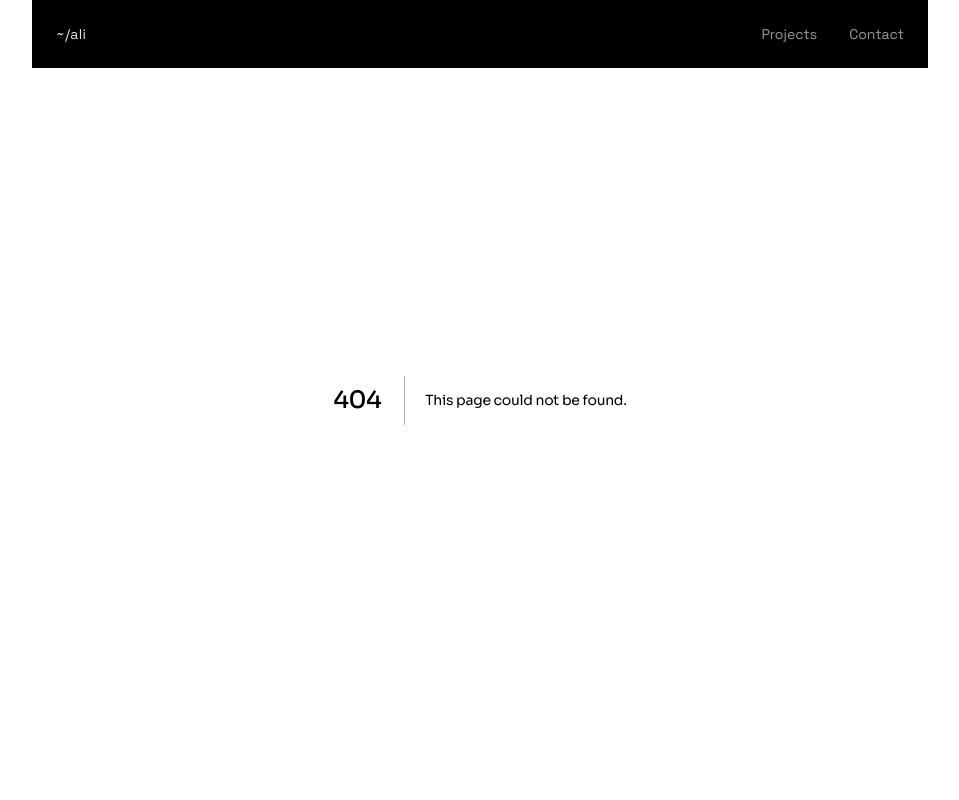
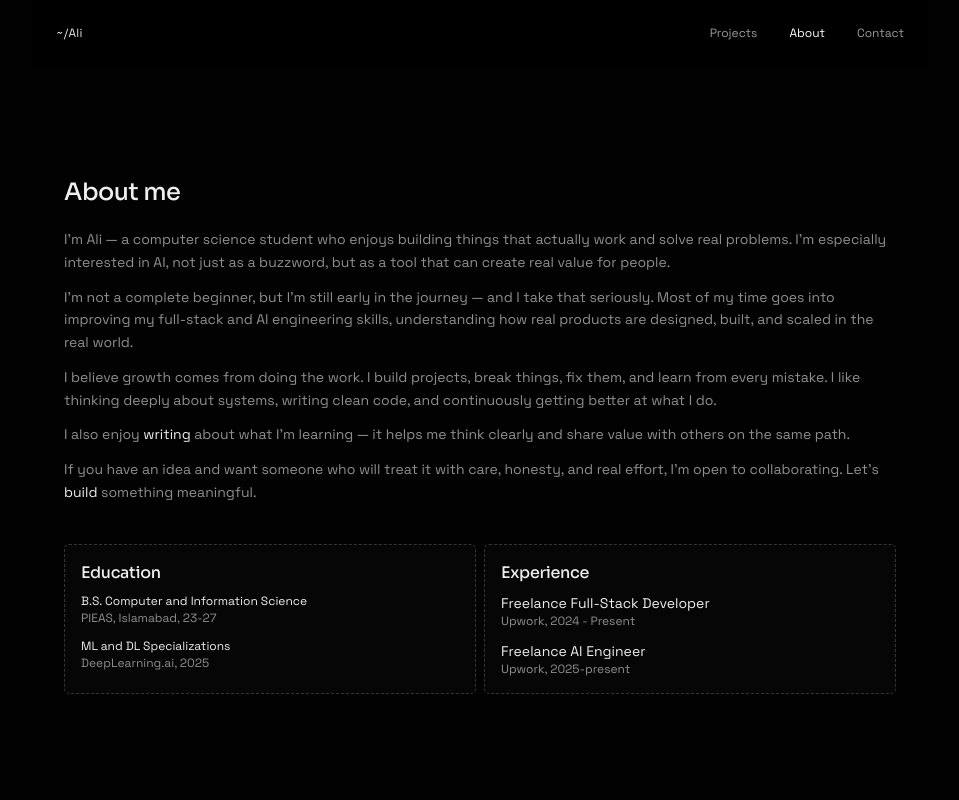
Before and after one commit to salisai/Portfolio, a Next.js app: page /about in a window 1280 px wide. Before the commit this address had no page. Shown: the top 800 px of the page, without its empty margins (160-1119 px from the left). Built offline with nearby package versions, Linux system fonts and the light colour scheme.

Commit message:
portfolio updates

```diff
--- /dev/null
+++ b/app/about/page.tsx
@@ -0,0 +1,101 @@
+'use client'
+
+import React from 'react'
+import {motion} from "framer-motion";
+import { reveal, revealSoft, cardReveal, stagger } from '@/lib/motion'
+import Link from 'next/link';
+
+const About = () => {
+  return (
+     <div className="pt-24">
+      <section className="max-w-6xl mx-auto px-4 sm:px-6 lg:px-8 py-20">
+        <motion.h1
+          className="text-2xl font-medium text-foreground mb-2"
+          variants={reveal}
+          initial="hidden"
+          whileInView="show"
+          viewport={{once: true}}
+        >
+          About me</motion.h1>
+
+          <div>
+            <motion.section
+              variants={stagger}
+              initial="hidden"
+              whileInView="show"
+              viewport={{once: true, margin: "-80px"}}
+              className="max-w-4xl py-1 mt-2 sm:mt-4">
+
+              <motion.div
+                variants={revealSoft}
+                initial="hidden"
+                whileInView="show"
+                viewport={{once: true}}
+                className="space-y-3 text-sm text-muted-foreground leading-relaxed"
+              >
+                <p>I’m Ali — a computer science student who enjoys building things that actually work and solve real problems. I’m especially interested in AI, not just as a buzzword, but as a tool that can create real value for people.</p>
+
+                <p>I’m not a complete beginner, but I’m still early in the journey — and I take that seriously. Most of my time goes into improving my full-stack and AI engineering skills, understanding how real products are designed, built, and scaled in the real world.</p>
+
+                <p>I believe growth comes from doing the work. I build projects, break things, fix them, and learn from every mistake. I like thinking deeply about systems, writing clean code, and continuously getting better at what I do.</p>
+
+                <p>I also enjoy <Link href="https://medium.com/@salisai" className="text-primary">writing</Link>{" "}about what I’m learning — it helps me think clearly and share value with others on the same path.</p>
+
+                <p>If you have an idea and want someone who will treat it with care, honesty, and real effort, I’m open to collaborating. Let’s <Link href="/contact" className="text-primary">build</Link>{" "}something meaningful.</p>
+              </motion.div>
+
+              <motion.div
+                variants={stagger}
+                initial="hidden"
+                whileInView="show"
+                viewport={{once: true}}
+                className="mt-10 grid grid-cols-1 md:grid-cols-2 gap-2"
+              >
+                <motion.div
+                  variants={cardReveal}
+                  initial="hidden"
+                  whileInView="show"
+                  viewport={{once: true}}
+                  className="bg-card p-4 border border-dashed rounded-[5px] border-primary/20 hover:border-primary/24"
+                >
+                  <h3 className="text-foreground font-medium mb-2">Education</h3>
+                  <ul className="space-y-3 text-sm text-muted-foreground">
+                    <li>
+                      <p className="text-foreground font-normal text-[12px]">B.S. Computer and Information Science</p>
+                      <p className="text-xs">PIEAS, Islamabad, 23-27</p>
+                    </li>
+                    <li>
+                      <p className="text-foreground font-normal text-[12px]">ML and DL Specializations</p>
+                      <p className="text-xs">DeepLearning.ai, 2025</p>
+                    </li>
+                  </ul>
+                </motion.div>
+
+                <motion.div
+                  variants={cardReveal}
+                  initial="hidden"
+                  whileInView="show"
+                  viewport={{once: true}}
+                  className="bg-card p-4 border border-dashed rounded-[5px] border-primary/20 hover:border-primary/24"
+                >
+                  <h3 className="text-foreground font-medium mb-2">Experience</h3>
+                  <ul className="space-y-3 text-sm text-muted-foreground">
+                    <li>
+                      <p className="text-foreground font-normal">Freelance Full-Stack Developer</p>
+                      <p className="text-xs">Upwork, 2024 - Present</p>
+                    </li>
+                    <li>
+                      <p className="text-foreground font-normal">Freelance AI Engineer</p>
+                      <p className="text-xs">Upwork, 2025-present</p>
+                    </li>
+                  </ul>
+                </motion.div>
+              </motion.div>
+            </motion.section>
+          </div>
+      </section>
+    </div>
+  )
+}
+
+export default About
--- a/app/contact/page.tsx
+++ b/app/contact/page.tsx
@@ -58,7 +58,7 @@ export default function Contact() {
           initial="hidden"
           whileInView="show"
           viewport={{once: true}}
-          className="text-2xl font-bold text-foreground mb-2"
+          className="text-2xl font-medium text-foreground mb-2"
         >Get In Touch
         </motion.h1>
 
@@ -68,7 +68,7 @@ export default function Contact() {
           whileInView="show"
           viewport={{once: true}}
 
-          className="text-muted-foreground mb-6 max-w-2xl"
+          className="text-muted-foreground text-sm mb-6 max-w-2xl"
         >
           I'm always interested in hearing about new projects and opportunities. Let's connect!
         </motion.p>
@@ -92,8 +92,8 @@ export default function Contact() {
               <div className="flex gap-4">
                 <Mail className="w-4 h-5 text-primary shrink-0" />
                 <div>
-                  <h3 className="text-foreground font-semibold mb-1">Email</h3>
-                  <a href="mailto:sayeed51003@example.com" className="text-muted-foreground hover:text-primary transition-colors">
+                  <h3 className="text-foreground font-normal text-[14px]">Email</h3>
+                  <a href="mailto:sayeed51003@example.com" className="text-muted-foreground text-sm hover:text-primary transition-colors">
                     sayeed51003@gmail.com
                   </a>
                 </div>
@@ -104,8 +104,8 @@ export default function Contact() {
               <div className="flex gap-4">
                 <MapPin className="w-5 h-5 text-primary shrink-0" />
                 <div>
-                  <h3 className="text-foreground font-semibold mb-1">Location</h3>
-                  <p className="text-muted-foreground">Islamabad, Pak</p>
+                  <h3 className="text-foreground text-[14px] font-normal">Location</h3>
+                  <p className="text-muted-foreground text-sm">Islamabad, Pak</p>
                 </div>
               </div>
             </Card>
@@ -114,8 +114,8 @@ export default function Contact() {
               <div className="flex gap-4">
                 <MapPin className="w-5 h-5 shrink-0" />
                 <div>
-                  <h3 className="text-foreground font-semibold mb-1">Available</h3>
-                  <p className="text-muted-foreground">For projects</p>
+                  <h3 className="text-foreground font-normal text-[14px]">Available</h3>
+                  <p className="text-muted-foreground text-sm">For projects</p>
                 </div>
               </div>
             </Card>
@@ -138,7 +138,7 @@ export default function Contact() {
                     value={formData.name}
                     onChange={handleChange}
                     required
-                    className=" border border-dashed border-primary/10 text-[14px] placeholder:text-muted-foreground"
+                    className=" border border-dashed border-primary/10 text-sm placeholder:text-muted-foreground"
                   />
                   <Input
                     placeholder="Your Email"
@@ -147,7 +147,7 @@ export default function Contact() {
                     value={formData.email}
                     onChange={handleChange}
                     required
-                    className=" border border-dashed border-primary/10 text-[14px] placeholder:text-muted-foreground"
+                    className=" border border-dashed border-primary/10 text-sm placeholder:text-muted-foreground"
                   />
                 </div>
 
@@ -159,7 +159,7 @@ export default function Contact() {
                   required
                   className="
                     border border-dashed border-primary/10
-                    text-[14px]
+                    text-sm
                     placeholder:text-muted-foreground
                     min-h-32
                     resize-none
--- a/app/page.tsx
+++ b/app/page.tsx
@@ -55,9 +55,9 @@ export default function Home() {
               <img
                 src="/me.jpeg"
                 alt="Ali"
-                className="w-20 h-20 object-cover rounded-[10px]"
+                className="w-16 h-16 sm:h-18 sm:w-18 object-cover rounded-[10px]"
               />
-              <div className="absolute bottom-0 rounded-[10px] left-0 w-20 h-20 pointer-events-none
+              <div className="absolute bottom-0 rounded-[10px] left-0 w-18 h-18 pointer-events-none
                   bg-linear-to-b from-transparent to-black/90">
               </div>
             </motion.div>
@@ -68,7 +68,7 @@ export default function Home() {
                 initial="hidden"
                 whileInView="show"
                 viewport={{once: true}}
-                className=" text-3xl sm:text-4xl font-bold tracking-tighter"
+                className=" text-[24px] sm:text-3xl font-bold tracking-tighter"
               >
                 Sayed Ali Shah
               </motion.h1>
@@ -78,7 +78,7 @@ export default function Home() {
                 initial="hidden"
                 whileInView="show"
                 viewport={{once: true}}
-                className="font-body text-xl text-muted-foreground font-extralight"
+                className="text-[18px] font-body text-xl text-muted-foreground font-extralight"
               >
                 Full Stack developer
               </motion.h2>
@@ -101,16 +101,14 @@ export default function Home() {
                 initial="hidden"
                 whileInView="show"
                 viewport={{once: true}}
-                className="space-y-3 text-muted-foreground leading-relaxed"
+                className="space-y-3 text-[14px] text-muted-foreground leading-relaxed"
               >
-                <p>I’m Ali — a computer science student who cares deeply about how technology creates real value in people’s lives.</p>
+                <p>I’m Ali — a full-stack developer and AI engineer in progress.</p>
 
-                <p>I’m early in my journey, but I don’t take it lightly. I spend my days improving my development and AI engineering skills, not just to write code, but to understand how real products are built, scaled, and used by real humans.</p>
+                <p>I build practical web and AI products with a focus on real users, clean systems, and long-term value. I understand how AI works, and I use it thoughtfully — not as hype, but as a tool to solve real problems.</p>
 
-                <p>I’m obsessed with growth — learning better, thinking deeper, and building things that matter. I read, I <Link href="/contact" className="text-primary">write</Link>{" "}, I experiment, I fail, and I improve.</p>
-                <p>If you have an idea and you want someone who will treat it with care, honesty, and effort, I’m ready — let’s{" "}
-                  <Link href="/contact" className="text-primary">make</Link>{" "}it real.
-                </p>
+                <p>I’m learning fast, building consistently, and serious about doing work that matters.</p>
+                <p>If you have an idea worth building, let’s <Link href="/contact" className="text-primary">make</Link>{" "}it real it real.</p>
               </motion.div>
 
               <motion.div
@@ -127,14 +125,14 @@ export default function Home() {
                   viewport={{once: true}}
                   className="bg-card p-4 border border-dashed rounded-[5px] border-primary/20 hover:border-primary/24"
                 >
-                  <h3 className="text-foreground font-medium mb-2">Education</h3>
+                  <h3 className="text-foreground font-medium  mb-2">Education</h3>
                   <ul className="space-y-3 text-sm text-muted-foreground">
                     <li>
-                      <p className="text-foreground font-normal">B.S. Computer and Information Science</p>
-                      <p className="text-xs">PIEAS, Islamabad, 23-27</p>
+                      <p className="text-foreground font-normal text-[12px]">B.S. Computer and Information Science</p>
+                      <p className="text-xs">PIEAS, Islamabad</p>
                     </li>
                     <li>
-                      <p className="text-foreground font-normal">ML and DL Specializations</p>
+                      <p className="text-foreground font-normal text-[12px]">ML and DL Specializations</p>
                       <p className="text-xs">DeepLearning.ai, 2025</p>
                     </li>
                   </ul>
@@ -150,11 +148,11 @@ export default function Home() {
                   <h3 className="text-foreground font-medium mb-2">Experience</h3>
                   <ul className="space-y-3 text-sm text-muted-foreground">
                     <li>
-                      <p className="text-foreground font-normal">Freelance Full-Stack Developer</p>
+                      <p className="text-foreground font-normal text-[12px]">Freelance Full-Stack Developer</p>
                       <p className="text-xs">Upwork, 2024 - Present</p>
                     </li>
                     <li>
-                      <p className="text-foreground font-normal">Freelance AI Engineer</p>
+                      <p className="text-foreground font-normal text-[12px]">Freelance AI Engineer</p>
                       <p className="text-xs">Upwork, 2025-present</p>
                     </li>
                   </ul>
@@ -165,13 +163,13 @@ export default function Home() {
 
           {/* tech stack  */}
           <section
-            className="max-w-4xl mx-auto pt-20">
+            className="max-w-4xl mx-auto pt-10">
             <motion.h1
               variants={reveal}
               initial="hidden"
               whileInView="show"
               viewport={{once: true}}
-              className="text-2xl font-bold text-foreground mb-2"
+              className="text-xl font-medium text-foreground mb-2"
             >Tech Stack</motion.h1>
 
             <motion.p
@@ -179,7 +177,7 @@ export default function Home() {
               initial="hidden"
               whileInView="show"
               viewport={{once: true}}
-              className="text-muted-foreground mb-6 max-w-2xl"
+              className="text-muted-foreground text-[14px] mb-6 max-w-2xl"
             >
               A comprehensive overview of technologies and tools I've mastered over my career.
             </motion.p>
@@ -195,7 +193,7 @@ export default function Home() {
                 <div className='bg-card flex'>
 
                   <Card key={category.title} className="flex-1 p-4 border border-dashed rounded-[5px] border-primary/20 hover:border-primary/24 transition-all duration-300">
-                  <h3 className="text-foreground font-semibold text-lg">{category.title}</h3>
+                  <h3 className="text-foreground font-semibold text-[16px]">{category.title}</h3>
                   <div className="flex flex-wrap gap-2">
                     {category.skills.map((skill) => (
                       <span
@@ -214,9 +212,9 @@ export default function Home() {
 
           {/* PROJECT-SECTION */}
           <div>
-            <section className="max-w-6xl mx-auto pt-20">
+            <section className="max-w-6xl mx-auto pt-10">
               <motion.h1
-                className="text-2xl font-body font-bold text-foreground mb-2"
+                className="text-xl font-body font-medium text-foreground mb-2"
                 variants={reveal}
                 initial="hidden"
                 whileInView="show"
@@ -225,7 +223,7 @@ export default function Home() {
                 Projects</motion.h1>
 
               <motion.p
-                className="text-muted-foreground mb-6 max-w-2xl"
+                className="text-muted-foreground mb-6 text-[14px] max-w-2xl"
                 variants={revealSoft}
                 initial="hidden"
                 whileInView="show"
@@ -262,7 +260,7 @@ export default function Home() {
 
                     <div className="px-4 flex-1 flex flex-col">
 
-                    <h3 className="text-foreground font-semibold text-lg mb-1">{project.title}</h3>
+                    <h3 className="text-foreground font-semibold text-[16px] mb-1">{project.title}</h3>
 
 
                       <p className="text-muted-foreground text-sm mb-3 flex-1">{project.description}</p>
--- a/app/projects/page.tsx
+++ b/app/projects/page.tsx
@@ -76,7 +76,7 @@ export default function Projects() {
     <div className="pt-24">
       <section className="max-w-6xl mx-auto px-4 sm:px-6 lg:px-8 py-20">
         <motion.h1
-          className="text-2xl font-bold text-foreground mb-2"
+          className="text-2xl font-medium text-foreground mb-2"
           variants={reveal}
           initial="hidden"
           whileInView="show"
@@ -85,7 +85,7 @@ export default function Projects() {
           Projects</motion.h1>
 
         <motion.p
-          className="text-muted-foreground mb-6 max-w-2xl"
+          className="text-muted-foreground mb-6 text-sm max-w-2xl"
           variants={revealSoft}
           initial="hidden"
           whileInView="show"
@@ -122,7 +122,7 @@ export default function Projects() {
 
               <div className="px-4 flex-1 flex flex-col">
 
-              <h3 className="text-foreground font-semibold text-lg mb-1">{project.title}</h3>
+              <h3 className="text-foreground font-semibold text-[16px] mb-1">{project.title}</h3>
 
 
                 <p className="flex-1 text-muted-foreground text-sm mb-3 flex-1">{project.description}</p>
--- a/components/navbar.tsx
+++ b/components/navbar.tsx
@@ -10,7 +10,9 @@ import { motion } from "framer-motion"
 
 const navLinks = [
   { href: "/projects", label: "Projects" },
+    { href: "/about", label: "About" },
   { href: "/contact", label: "Contact" },
+
 ];
 
 export default function Navbar() {
@@ -38,13 +40,13 @@ export default function Navbar() {
         >
           <Link
             href="/"
-            className="font-body text-sm tracking-wide text-white/90"
+            className="font-body text-[12px] tracking-wide text-white/90"
           >
-            ~/ali
+            ~/Ali
           </Link>
 
           {/* RIGHT: NAV LINKS */}
-          <div className="flex items-center gap-8 font-body text-sm">
+          <div className="flex items-center gap-8 font-body">
             {navLinks.map((link) => {
               const active = pathname === link.href
 
@@ -53,7 +55,7 @@ export default function Navbar() {
                   key={link.href}
                   href={link.href}
                   className={cn(
-                    "transition-colors",
+                    "transition-colors text-[12px]",
                     active
                       ? "text-white"
                       : "text-white/60 hover:text-white"
```
